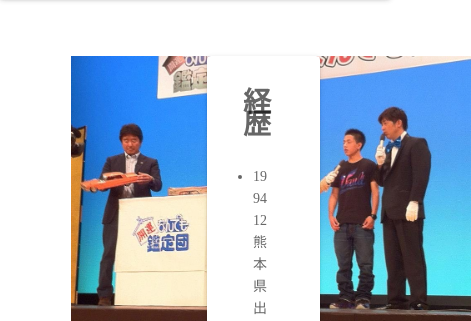
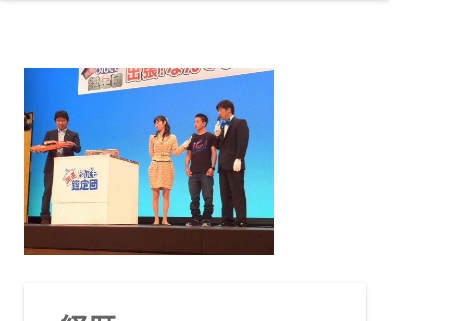
Before and after one commit to kou1209/soku_app, a Nuxt app: page /profile in a window 390 px wide. Shown: the part 228-549 px from the top of the page, 471 px wide, since content can reach past the window. Built offline with nearby package versions, Linux system fonts and the light colour scheme.

Commit message:
ほんのちょっとだけスマホ対応した

```diff
--- a/components/Footer.vue
+++ b/components/Footer.vue
@@ -9,7 +9,7 @@
       no-gutters
       justify="center"
     >
-      <v-col cols="12">
+      <v-col xs="12">
         <div style="text-align: center">
           <v-btn
             v-for="(link, index) in links"
@@ -32,7 +32,7 @@
       </v-col>
       <v-col
         class="primary lighten-2 py-4 text-center white--text"
-        cols="12"
+        xs="12"
       >
         <div style="text-align: center; color: white; margin-top: 20px">
           {{ new Date().getFullYear() }} — <strong>即戦力な男。中野晃佑</strong>
--- a/layouts/layout.vue
+++ b/layouts/layout.vue
@@ -1,7 +1,13 @@
 <template>
   <div style="background-color: #FFF;">
     <Header/>
-    <nuxt style="width: 70%; padding-top: 60px"></nuxt>
+    <v-container>
+      <v-row>
+        <v-col xs="12">
+          <nuxt style="padding-top: 60px"></nuxt>
+        </v-col>
+      </v-row>
+    </v-container>
     <Footer/>
   </div>
 </template>
--- a/pages/profile.vue
+++ b/pages/profile.vue
@@ -1,15 +1,15 @@
 <template>
   <v-container>
     <v-row>
-      <v-col cols="6">
+      <v-col xs="12">
         <img class="nandemojpg" src="@/static/nandemo.JPG">
       </v-col>
-      <v-col cols="6">
+      <v-col xs="12">
         <v-card style="margin-bottom: 20px;">
           <v-card-text>
             <h1 style="margin: 20px;">経歴</h1>
             <ul style="margin: 30px;">
-              <li style="margin: 10px 0;" v-for="history in histories" >
+              <li style="margin: 10px 0;" v-for="history in histories">
                 {{ history }}
               </li>
             </ul>
@@ -19,7 +19,7 @@
           <v-card-text>
             <h1 style="margin: 20px;">技術</h1>
             <ul style="margin: 30px;">
-              <li style="margin: 10px 0;" v-for="technology in technologies" >
+              <li style="margin: 10px 0;" v-for="technology in technologies">
                 {{ technology }}
               </li>
             </ul>
@@ -58,4 +58,10 @@
     text-align: right;
     width: 400px;
   }
+
+  @media screen and (max-width: 480px) {
+    .nandemojpg {
+      width: 250px
+    }
+  }
 </style>
--- a/pages/works.vue
+++ b/pages/works.vue
@@ -1,5 +1,7 @@
 <template>
-  <v-container>
+  <div>
+    <v-row>
+      <v-col cols="12" sm="12">
         <h1 style="font-family: Monaco">担当した業務</h1>
         <v-card style="margin-bottom: 20px;">
           <v-card-text>
@@ -8,14 +10,17 @@
             <h2>RubyonRailsを用いた中〜大規模toC向けwebアプリの、新機能の開発、保守運用</h2>
           </v-card-text>
         </v-card>
+      </v-col>
+    </v-row>
     <v-card style="margin-bottom: 20px;">
       <v-card-text>
         <h1 style="margin: 20px;">toB向けプロダクトの新機能開発</h1>
         <p style="margin-bottom: 10px;">期間：2019年9月〜2019年10月</p>
-        <h2>Vue.jsを用いたtoB向けSPAの新機能開発。<br>VueRouter、Vuexを使用し、単一ファイルコンポーネントを用いる形での実装を行いました。<br>UIコンポーネントにはVuetifyを利用しました。</h2>
+        <h2>Vue.jsを用いたtoB向けSPAの新機能開発。<br>VueRouter、Vuexを使用し、単一ファイルコンポーネントを用いる形での実装を行いました。<br>UIコンポーネントにはVuetifyを利用しました。
+        </h2>
       </v-card-text>
     </v-card>
-  </v-container>
+  </div>
 </template>
 <script>
   export default {
```
Lines whose indentation alone changed are shown as unchanged.
